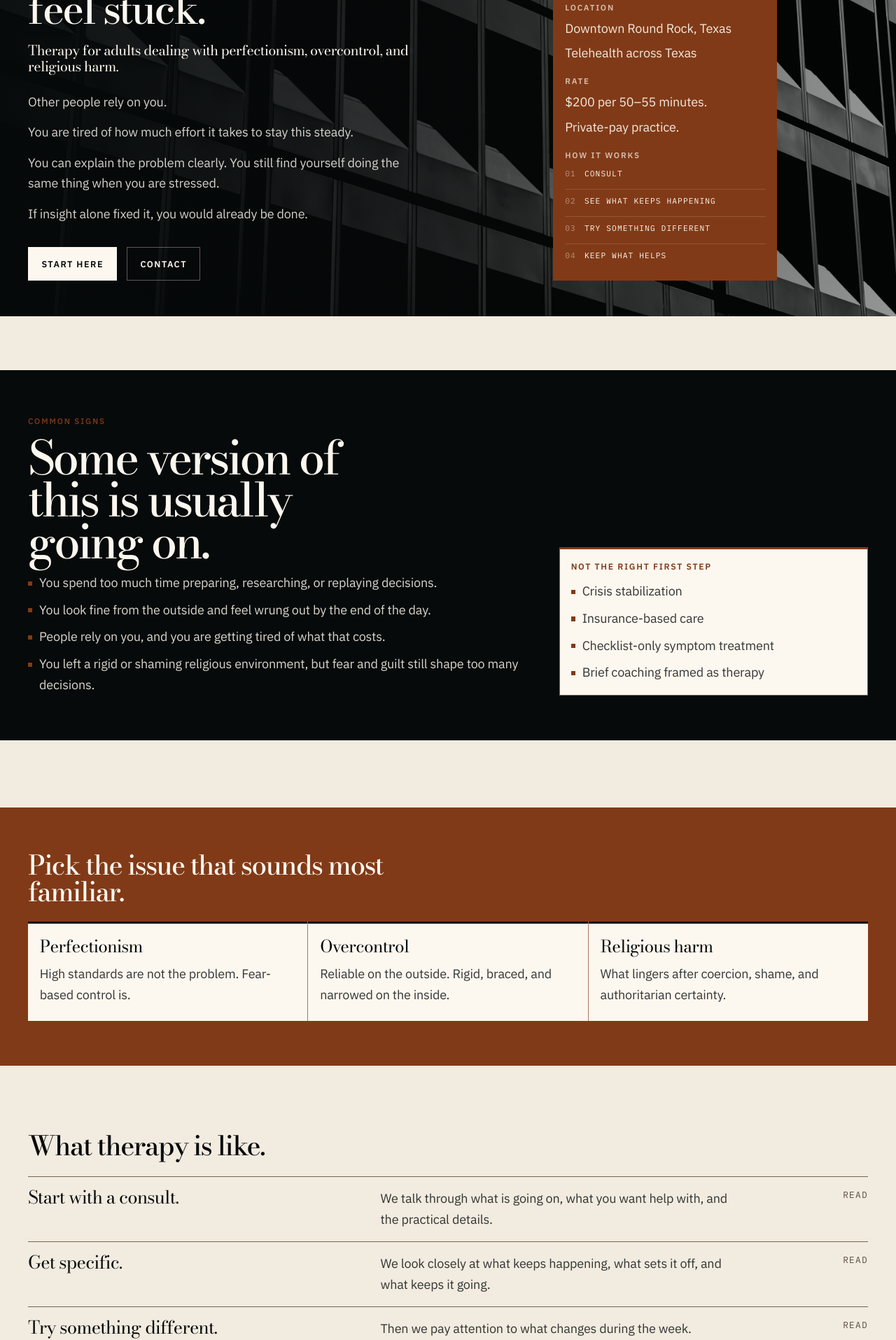
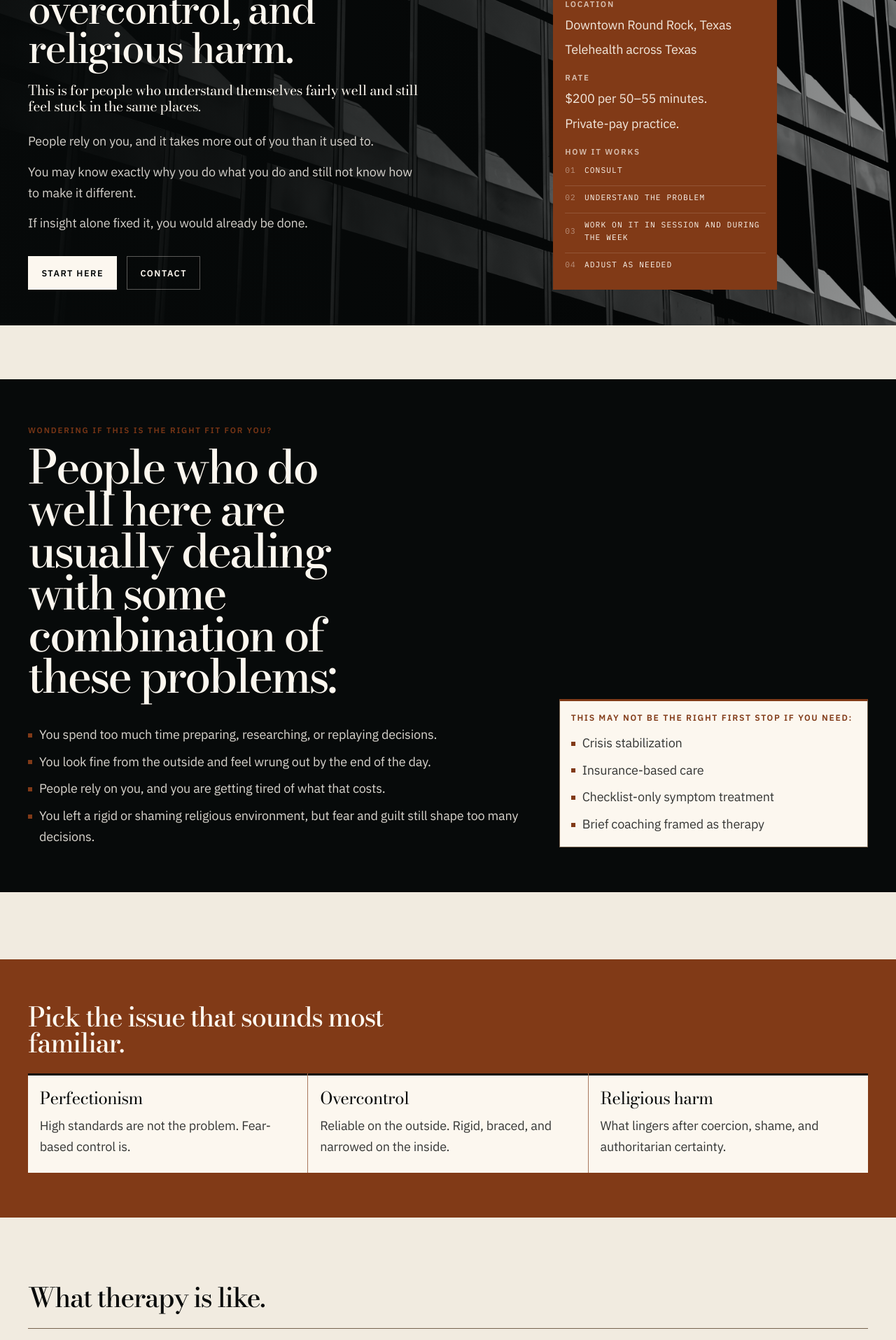
Before and after one commit to Leil-ish/arc-psychotherapy, a Next.js app: page / in a window 1280 px wide. Shown: the part 380-2295 px from the top of the page at 70% size. Built offline with nearby package versions, Linux system fonts and the light colour scheme.

Commit message:
Content fixes

```diff
--- a/app/globals.css
+++ b/app/globals.css
@@ -415,6 +415,17 @@ a:not(.no-link-style):hover {
   display: flex;
   flex-direction: column;
   gap: 0.5rem;
+}
+
+.site-footer__brand {
+  display: inline-flex;
+  align-items: center;
+}
+
+.site-footer__brand-image {
+  display: block;
+  width: clamp(13rem, 22vw, 18rem);
+  height: auto;
 }
 
 .site-footer__note,
--- a/app/page.tsx
+++ b/app/page.tsx
@@ -16,19 +16,18 @@ export const metadata = pageMetadata({
 
 const intro = {
   eyebrow: "Private-pay psychotherapy",
-  title: "You can understand the problem and still feel stuck.",
-  lede: "Therapy for adults dealing with perfectionism, overcontrol, and religious harm.",
+  title: "Therapy for adults dealing with perfectionism, overcontrol, and religious harm.",
+  lede: "This is for people who understand themselves fairly well and still feel stuck in the same places.",
   body: [
-    "Other people rely on you.",
-    "You are tired of how much effort it takes to stay this steady.",
-    "You can explain the problem clearly. You still find yourself doing the same thing when you are stressed.",
+    "People rely on you, and it takes more out of you than it used to.",
+    "You may know exactly why you do what you do and still not know how to make it different.",
     "If insight alone fixed it, you would already be done."
   ]
 } as const;
 
-const signs = {
-  eyebrow: "Common Signs",
-  title: "Some version of this is usually going on.",
+const fitSection = {
+  eyebrow: "Wondering if this is the right fit for you?",
+  title: "People who do well here are usually dealing with some combination of these problems:",
   items: [
     "You spend too much time preparing, researching, or replaying decisions.",
     "You look fine from the outside and feel wrung out by the end of the day.",
@@ -38,7 +37,7 @@ const signs = {
 } as const;
 
 const notFirstStep = {
-  eyebrow: "Not The Right First Step",
+  eyebrow: "This may not be the right first stop if you need:",
   items: [
     "Crisis stabilization",
     "Insurance-based care",
@@ -50,15 +49,15 @@ const notFirstStep = {
 const therapySteps = [
   {
     title: "Start with a consult.",
-    body: "We talk through what is going on, what you want help with, and the practical details."
+    body: "We talk through what is going on, what you want help with, and whether this feels like a good fit."
   },
   {
-    title: "Get specific.",
-    body: "We look closely at what keeps happening, what sets it off, and what keeps it going."
+    title: "Look at where things are not shifting.",
+    body: "We look closely at the places where effort, insight, or self-control have not been enough."
   },
   {
-    title: "Try something different.",
-    body: "Then we pay attention to what changes during the week."
+    title: "Work toward change.",
+    body: "That can include depth work, practical changes, and paying attention to what shifts between sessions."
   }
 ] as const;
 
@@ -120,9 +119,9 @@ export default function HomePage() {
               <p className="label">How It Works</p>
               <div className="process-steps" aria-label="Process">
                 <span className="process-steps__item">Consult</span>
-                <span className="process-steps__item">See what keeps happening</span>
-                <span className="process-steps__item">Try something different</span>
-                <span className="process-steps__item">Keep what helps</span>
+                <span className="process-steps__item">Understand the problem</span>
+                <span className="process-steps__item">Work on it in session and during the week</span>
+                <span className="process-steps__item">Adjust as needed</span>
               </div>
             </div>
           </aside>
@@ -133,10 +132,10 @@ export default function HomePage() {
         <div className="container-wrap">
           <div className="home-stance">
             <article className="home-stance__primary">
-              <p className="label">{signs.eyebrow}</p>
-              <h2 className="home-stance__title">{signs.title}</h2>
-              <ul className="split-panel__list body">
-                {signs.items.map((item) => (
+              <p className="label">{fitSection.eyebrow}</p>
+              <h2 className="home-stance__title">{fitSection.title}</h2>
+              <ul className="split-panel__list body mt-6">
+                {fitSection.items.map((item) => (
                   <li key={item}>{item}</li>
                 ))}
               </ul>
--- a/app/start-here/page.tsx
+++ b/app/start-here/page.tsx
@@ -15,10 +15,10 @@ export const metadata = pageMetadata({
 
 const intro = {
   eyebrow: "Start Here",
-  title: "You do not need to read the whole site.",
-  lede: "Start with the issue that sounds most familiar.",
+  title: "If you want the short version of the site, this is it.",
+  lede: "Most people look at one issue, then read about therapy or one essay if they want more context.",
   body: [
-    "If reading helps, pick one essay after that.",
+    "The issue sections cover the main problems I work with. The approach section explains what therapy is like. The essays give you a sense of how I think.",
     "Downtown Round Rock, Texas. Serving North Austin and surrounding communities. Telehealth across Texas."
   ]
 } as const;
@@ -75,14 +75,8 @@ export default function StartHerePage() {
       </div>
 
       <section className="section-gap">
-        <div className="anchor-block">
-          <p className="anchor-block__line">Pick one place to begin.</p>
-        </div>
-      </section>
-
-      <section className="section-gap">
         <div className="section-heading">
-          <h2 className="h2">Pick an issue.</h2>
+          <h2 className="h2">The main issues I work with.</h2>
         </div>
         <div className="index-grid mt-6">
           {homePage.focusAreas.map((item) => (
@@ -96,7 +90,7 @@ export default function StartHerePage() {
 
       <section className="section-gap-lg">
         <div className="section-heading">
-          <h2 className="h2">Read one essay first.</h2>
+          <h2 className="h2">If you want to read something first.</h2>
         </div>
         <div className="dense-index mt-6">
           {homePage.writing.map((item) => (
@@ -115,19 +109,19 @@ export default function StartHerePage() {
         <div className="split-band">
           <article className="split-panel">
             <p className="label">Therapy</p>
-            <h2 className="h2">What therapy looks like.</h2>
+            <h2 className="h2">What therapy looks like here.</h2>
             <ul className="split-panel__list body">
               <li>Start with a consult.</li>
-              <li>Look closely at what keeps happening.</li>
-              <li>Try one change and see what happens during the week.</li>
-              <li>Keep what helps.</li>
+              <li>Spend time understanding the problem.</li>
+              <li>Work on it in session and during the week.</li>
+              <li>Adjust as needed.</li>
             </ul>
           </article>
           <article className="split-panel">
             <p className="label">Next</p>
-            <h2 className="h2">Then read about therapy or get in touch.</h2>
+            <h2 className="h2">If you want to keep going.</h2>
             <p className="body">
-              If one issue page already sounds familiar, start there. If you want to know more about therapy, read the approach page.
+              If one issue already sounds familiar, that is probably the best place to spend your time. If you want a clearer picture of therapy, the approach page is the next thing to read.
             </p>
             <div className="hero-actions">
               <ButtonLink href="/work-with-me">Approach</ButtonLink>
--- a/app/supervision/page.tsx
+++ b/app/supervision/page.tsx
@@ -12,11 +12,11 @@ export const metadata = pageMetadata({
 
 const intro = {
   eyebrow: "Supervision",
-  title: "Supervision for associates who want to think clearly and practice well.",
-  lede: "This is for LMFT Associates who want direct feedback, better case thinking, and steadier ethics.",
+  title: "LMFT supervision for associates who want direct feedback and better clinical thinking.",
+  lede: "This is for associates who want more than signatures and hours.",
   body: [
-    "I am not interested in box-checking supervision.",
-    "I want you to become clearer, more confident, and more responsible in your work."
+    "We work on case formulation, ethics, countertransference, and treatment decisions.",
+    "The goal is to help you think more clearly, work more responsibly, and trust your own judgment."
   ]
 } as const;
 
@@ -104,12 +104,6 @@ export default function SupervisionPage() {
       </div>
 
       <section className="section-gap">
-        <div className="anchor-block">
-          <p className="anchor-block__line">Supervision should help you do better work.</p>
-        </div>
-      </section>
-
-      <section className="section-gap">
         <div className="split-band">
           <article className="split-panel">
             <p className="label">Good Fit</p>
--- a/components/contact-form.tsx
+++ b/components/contact-form.tsx
@@ -109,7 +109,7 @@ export function ContactForm() {
         <p className="form-panel__hint">
           {consultPreference === "share-availability"
             ? "Required for this option."
-            : "Optional. You can leave this blank if you want Arc to send available times first."}
+            : "Optional. You can leave this blank if you want me to send available times first."}
         </p>
 
         <label className="field-label" htmlFor="preferredContactMethod">
--- a/components/site-footer.tsx
+++ b/components/site-footer.tsx
@@ -1,5 +1,5 @@
+import Image from "next/image";
 import Link from "next/link";
-import { BrandMark } from "@/components/brand-mark";
 import { siteConfig } from "@/lib/content";
 
 export function SiteFooter() {
@@ -7,7 +7,16 @@ export function SiteFooter() {
     <footer className="site-footer">
       <div className="container-wrap site-footer__grid">
         <div className="site-footer__block">
-          <BrandMark variant="footer" />
+          <Link href="/" className="focus-ring no-link-style site-footer__brand" aria-label="Arc Psychotherapy home">
+            <Image
+              src="/brand/logo-wordmark-transparent-hires.png"
+              alt="Arc Psychotherapy"
+              width={1080}
+              height={208}
+              className="site-footer__brand-image"
+              sizes="(min-width: 768px) 18rem, 14rem"
+            />
+          </Link>
           <p className="site-footer__note">{siteConfig.legalEntityNote}</p>
           <p className="site-footer__meta">{siteConfig.credentialsLine}</p>
           <p className="site-footer__meta site-footer__meta--muted">{siteConfig.credentials[0]}</p>
```
Also changed, not shown: app/about/page.tsx (+8 -14 lines), app/consultation/page.tsx (+3 -10 lines), app/contact/page.tsx (+5 -5 lines), app/ideas/page.tsx (+4 -10 lines), app/work-with-me/page.tsx (+7 -13 lines).
